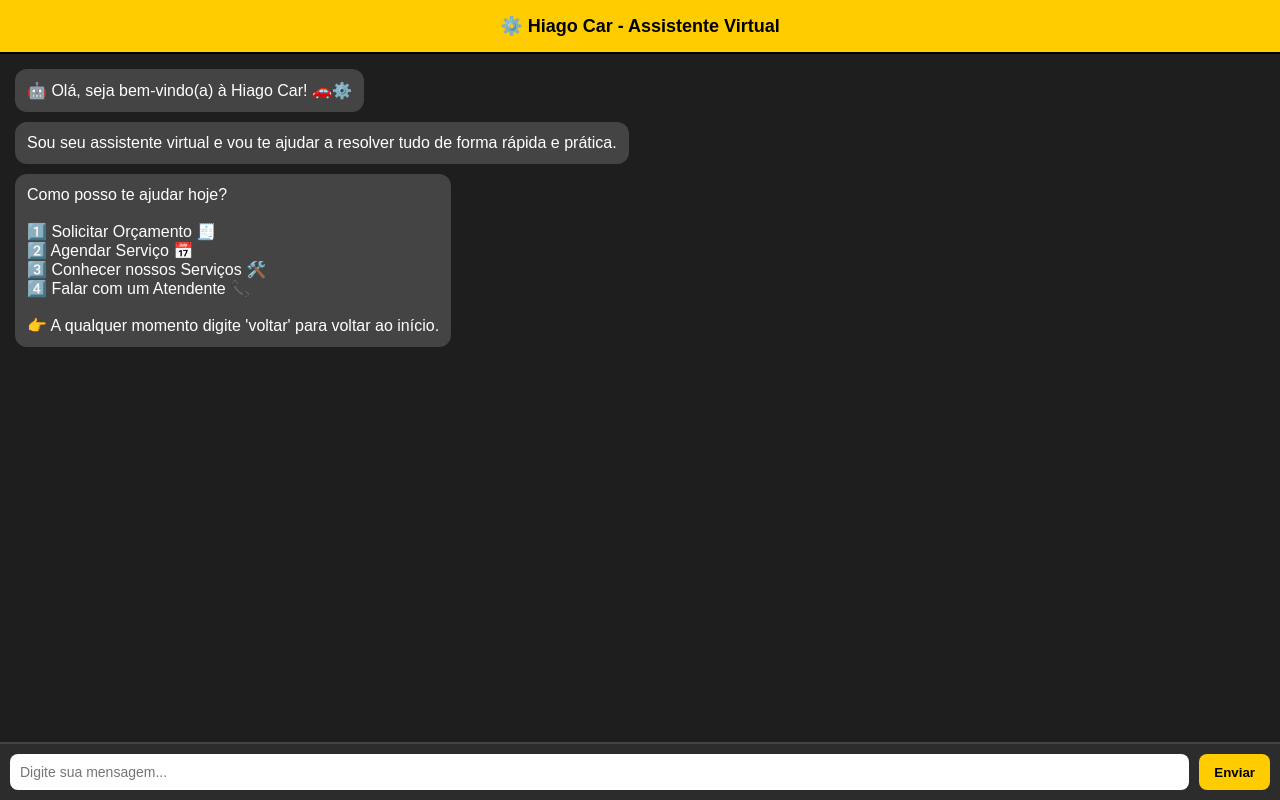
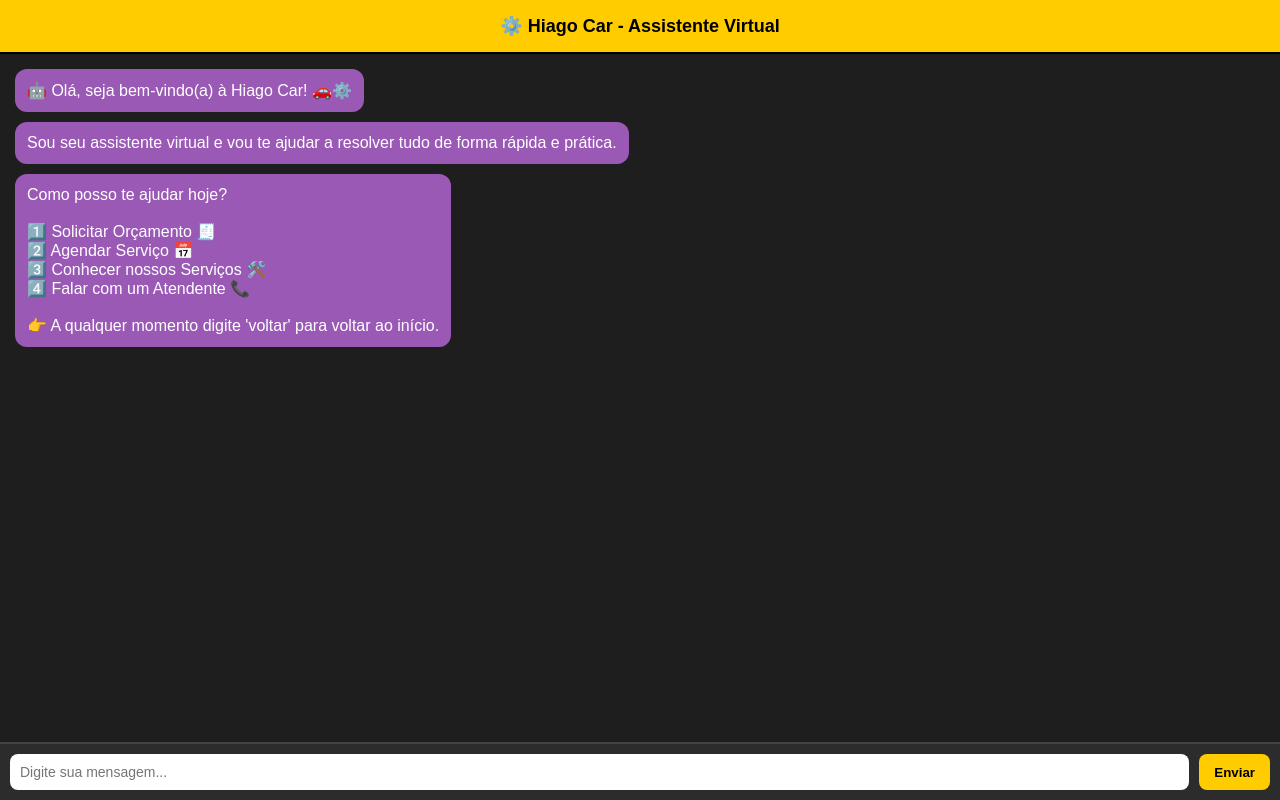
Before and after one commit to Maycomd75/Robohigocarnew, a plain HTML site: page index.html in a window 1280 px wide. Drawn offline with nearby package versions, Linux system fonts and the light colour scheme.

Commit message:
Update index.html

```diff
--- a/index.html
+++ b/index.html
@@ -9,7 +9,7 @@
   header { background: #ffcc00; color: #000; padding: 15px; text-align: center; font-weight: bold; font-size: 18px; border-bottom: 2px solid #000; }
   #chat { flex: 1; padding: 15px; overflow-y: auto; display: flex; flex-direction: column; gap: 10px; }
   .bot, .user { max-width: 75%; padding: 12px; border-radius: 12px; animation: fadeIn 0.3s ease; white-space: pre-line; }
-  .bot { background: #444; color: #fff; align-self: flex-start; }
+  .bot { background: #9b59b6; color: #fff; align-self: flex-start; }
   .user { background: #007bff; color: white; align-self: flex-end; }
   #input-area { display: flex; padding: 10px; background: #2c2c2c; border-top: 2px solid #444; }
   #input { flex: 1; padding: 10px; border: none; border-radius: 8px; outline: none; font-size: 14px; }
```
